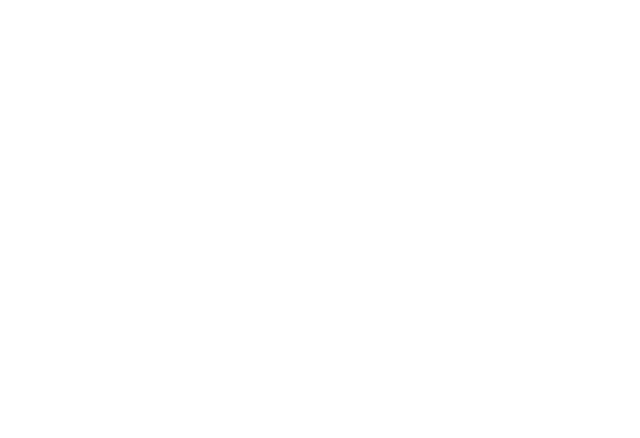
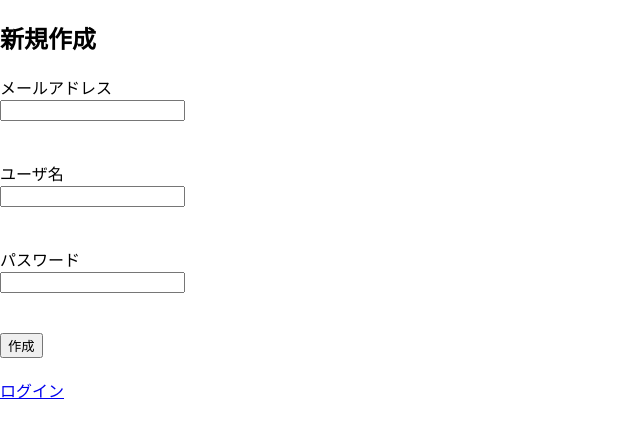
Before and after one commit to tasou-1109/dieter, a React (Create React App) app: page /SignUp in a window 1280 px wide. Before the commit this address had no page. Shown: the top 438 px of the page, without its empty margins (0-640 px from the left). Built offline with nearby package versions, Linux system fonts and the light colour scheme.

Commit message:
supabaseとの接続

```diff
--- a/package.json
+++ b/package.json
@@ -9,11 +9,14 @@
     "@fullcalendar/list": "^6.1.11",
     "@fullcalendar/react": "^6.1.11",
     "@fullcalendar/timegrid": "^6.1.11",
+    "@supabase/ssr": "^0.3.0",
+    "@supabase/supabase-js": "^2.43.2",
     "@testing-library/jest-dom": "^5.17.0",
     "@testing-library/react": "^13.4.0",
     "@testing-library/user-event": "^13.5.0",
     "react": "^18.2.0",
     "react-dom": "^18.2.0",
+    "react-hook-form": "^7.51.4",
     "react-router-dom": "^6.22.3",
     "react-scripts": "5.0.1",
     "sass": "^1.71.1",
--- a/src/Router/Router.jsx
+++ b/src/Router/Router.jsx
@@ -2,13 +2,42 @@
 import { BrowserRouter, Route, Routes } from "react-router-dom";
 import { Home } from "../pages/Home";
 import { Set } from "../pages/Set";
+import { LogIn } from "../auth/LogIn";
+import { SignUp } from "../auth/SignUp";
+
+import { supabase } from "../supabase";
 
 export const Router = () => {
+  const auth = supabase.auth.getSession();
+
   return (
     <BrowserRouter>
       <Routes>
-        <Route path="/dieter" element={<Home />} />
-        <Route path="/dieter/Set/:date" element={<Set />} />
+        <Route path="/login" element={<LogIn />} />
+        <Route path="/SignUp" element={<SignUp />} />
+        {auth ? (
+          <>
+            <Route path="/" element={<Home />} />
+            <Route path="/Set/:date" element={<Set />} />
+          </>
+        ) : (
+          <>
+            <Route path="/login" element={<LogIn />} />
+            <Route path="/SignUp" element={<SignUp />} />
+          </>
+        )}
+
+        {/* {auth ? (
+          <>
+            <Route path="/dieter" element={<Home />} />
+            <Route path="/dieter/Set/:date" element={<Set />} />
+          </>
+        ) : (
+          <>
+            <Route path="/dieter/login" element={<LogIn />} />
+            <Route path="/dieter/SignUp" element={<SignUp />} />
+          </>
+        )} */}
       </Routes>
     </BrowserRouter>
   );
--- /dev/null
+++ b/src/auth/LogIn.jsx
@@ -0,0 +1,121 @@
+import React, { useState, useEffect } from "react";
+// import axios from "axios";
+// import { useCookies } from "react-cookie";
+import { useNavigate, Link, Navigate } from "react-router-dom";
+import { useForm } from "react-hook-form";
+import "./login.scss";
+import { supabase } from "../supabase";
+
+export const LogIn = () => {
+  const [session, setSession] = useState(null);
+
+  useEffect(() => {
+    setSession(supabase.auth.getSession());
+    supabase.auth.onAuthStateChange((event, session) => {
+      setSession(session);
+    });
+  }, []);
+
+  //ページ移動用
+  const nav = useNavigate();
+
+  const auth = supabase.auth.getSession();
+
+  //状態管理
+  // const [, setCookie] = useCookies();
+  // const [, setToken] = useState();
+  //バリデーション
+  const {
+    register,
+    handleSubmit,
+    reset,
+    formState: { errors },
+  } = useForm();
+
+  //ユーザ情報
+  const [mail, setMail] = useState("");
+  const [password, setPassword] = useState("");
+
+  //エラー
+  const [logError, setLogError] = useState();
+
+  const handleMailChange = (e) => setMail(e.target.value);
+  const handlePasswordChange = (e) => setPassword(e.target.value);
+
+  const onLogIn = () => {
+    reset();
+
+    //APIへ送るデータセット
+    const data = {
+      email: mail,
+      password: password,
+    };
+
+    //APIへのデータ送信
+  };
+  if (auth) return <Navigate to="/" />;
+
+  return (
+    <div>
+      <main className="login">
+        <h2>ログイン</h2>
+        <p id="error">{logError}</p>
+
+        <form onSubmit={handleSubmit(onLogIn)} className="login-Form">
+          <label>メールアドレス</label>
+          <br />
+          <input
+            {...register("mail", {
+              pattern: {
+                value: /\S+@\S+\.\S+/,
+                message: "メールアドレスの形式が違います",
+              },
+            })}
+            id="login-Form__email-Set"
+            type="text"
+            onChange={(e) => handleMailChange(e)}
+            aria-label="mailLog"
+          />
+          <div id="login-Form__errorM">
+            {errors.mail && <span>{errors.mail.message}</span>}
+          </div>
+          <br />
+          <br />
+          <label>パスワード</label>
+          <br />
+          <input
+            {...register("password", {
+              minLength: {
+                value: 8,
+                message: "8文字以上24文字以下にしてください",
+              },
+              maxLength: {
+                value: 24,
+                message: "8文字以上24文字以下にしてください",
+              },
+              pattern: {
+                value: /^[a-zA-Z0-9.?/-]/,
+                message: "パスワードの形式が違います",
+              },
+            })}
+            id="login-Form__password-Set"
+            type="text"
+            onChange={(e) => handlePasswordChange(e)}
+            aria-label="passLog"
+          />
+          <div id="login-Form__errorP">
+            {errors.password && <span>{errors.password.message}</span>}
+          </div>
+          <br />
+          <br />
+          <input type="submit" id="login-Form__login-Button" value="ログイン" />
+        </form>
+
+        <br />
+        <Link to="/signup">新規作成</Link>
+      </main>
+    </div>
+  );
+};
+
+export default LogIn;
--- /dev/null
+++ b/src/auth/SignUp.jsx
@@ -0,0 +1,173 @@
+import axios from "axios";
+import React, { useState } from "react";
+import { useNavigate, Navigate, Route } from "react-router-dom";
+import { Link } from "react-router-dom";
+import { useForm } from "react-hook-form";
+import Compressor from "compressorjs";
+import "./signup.scss";
+import { supabase } from "../supabase.js";
+
+export const SignUp = () => {
+  //ページ移動用
+  const nav = useNavigate();
+
+  //状態関係
+  const auth = supabase.auth.getSession(); //画像格納用multipart/form-data
+  // const icon = new FormData();
+
+  //バリデーション用
+  const {
+    register,
+    handleSubmit,
+    reset,
+    formState: { errors },
+  } = useForm();
+
+  //ユーザ情報
+  const [mail, setMail] = useState("");
+  const [name, setName] = useState("");
+  const [password, setPassword] = useState("");
+
+  //エラー
+  const [signError, setSignError] = useState("");
+
+  //入力情報登録
+  const handleMailChange = (e) => setMail(e.target.value);
+  const handleNameChange = (e) => setName(e.target.value);
+  const handlePasswordChange = (e) => setPassword(e.target.value);
+
+  //アイコン画像の圧縮とAPIへの画像送信
+  // const handleIconSet = (e) => {
+  //   const data = e.target.files[0];
+
+  //   new Compressor(data, {
+  //     quality: 0.6,
+  //     success(result) {
+  //       icon.append("icon", result);
+  //     },
+  //     error(err) {
+  //       console.log("アイコンの設定に失敗しました" + err);
+  //     },
+  //   });
+  // };
+
+  //作成ボタン押下処理
+  const onSignUp = () => {
+    reset();
+
+    //APIに送るデータのセット
+    const apidata = {
+      email: mail,
+      name: name,
+      password: password,
+    };
+
+    //APIにデータ送信
+
+    //既に登録済みだった時の処理
+    if (auth) return <Route element={<Navigate to="/" />}></Route>;
+  };
+
+  return (
+    <div>
+      <main className="main">
+        <h2>新規作成</h2>
+        <p className="error-Mes">{signError}</p>
+
+        <form onSubmit={handleSubmit(onSignUp)} className="signup-Form">
+          <label>メールアドレス</label>
+          <br />
+          <input
+            {...register("mail", {
+              required: "メアドを入力してください",
+              pattern: {
+                value: /\S+@\S+\.\S+/,
+                message: "メールアドレスの形式が違います",
+              },
+            })}
+            className="signup-Form__mail-log"
+            type="text"
+            onChange={(e) => handleMailChange(e)}
+          />
+          <div id="signup-Form__error_mail">
+            {errors.mail && <span>{errors.mail.message}</span>}
+          </div>
+          <br />
+
+          <br />
+          <label>ユーザ名</label>
+          <br />
+          <input
+            {...register("name", {
+              required: "名前を入力してください",
+              minLength: { value: 2, message: "2文字以上にしてください" },
+            })}
+            className="signup-Form__user-Set"
+            type="text"
+            onChange={(e) => handleNameChange(e)}
+            id="signup-Form__name-Set"
+          />
+          <div id="signup-Form__error_name">
+            {errors.name && <span>{errors.name.message}</span>}
+          </div>
+          <br />
+
+          <br />
+          <label>パスワード</label>
+          <br />
+
+          <input
+            {...register("password", {
+              required: "パスワードを入力してください",
+              minLength: {
+                value: 8,
+                message: "8文字以上24文字以下にしてください",
+              },
+              maxLength: {
+                value: 24,
+                message: "8文字以上24文字以下にしてください",
+              },
+              pattern: {
+                value: /^[a-zA-Z0-9.?/-]/,
+                message: "パスワードの形式が違います",
+              },
+            })}
+            className="signup-Form__pass-Set"
+            type="password"
+            onChange={(e) => handlePasswordChange(e)}
+          />
+          <div id="signup-Form__error_pass">
+            {errors.password && <span>{errors.password.message}</span>}
+          </div>
+          <br />
+
+          {/* <br />
+          <label className="signup-Form__icon">アイコン設定</label>
+          <br />
+
+          <input
+            className="signup-Form__icon-Set"
+            type="file"
+            id="icon"
+            accept=".jpg,.png"
+            onChange={(e) => handleIconSet(e)}
+          />
+          <br /> */}
+
+          <br />
+          <input
+            type="submit"
+            value="作成"
+            id="signup-Form__sign-Button"
+          ></input>
+        </form>
+        <br />
+        <Link to="/login" id="link-Log">
+          ログイン
+        </Link>
+      </main>
+    </div>
+  );
+};
+
+export default SignUp;
--- a/src/pages/Home.jsx
+++ b/src/pages/Home.jsx
@@ -3,8 +3,10 @@
 import { Training } from "./Training";
 import { Yotei } from "./Yotei";
 import "./home.scss";
+import { supabase } from "../supabase";
 
 export const Home = () => {
+  console.log(supabase.auth.getSession());
   return (
     <div>
       <main className="main">
--- a/src/pages/Set.jsx
+++ b/src/pages/Set.jsx
@@ -7,8 +7,10 @@
   const [gtai, setGtai] = useState(70);
 
   const [kin, setKin] = useState([]);
-  const [tai, settai] = useState(70);
+  const [tai, setTai] = useState(70);
   const [meet, setMeet] = useState();
+
+  //ここでuseEffectを使用しデータ取得する
 
   return (
     <div className="set-main">
--- a/src/pages/Training.jsx
+++ b/src/pages/Training.jsx
@@ -1,9 +1,12 @@
 import React, { useState } from "react";
+import { supabase } from "../supabase";
 
 export const Training = () => {
   const [kin, setKin] = useState([]);
   const [meat, setMeat] = useState([]); //のちのちAPIでデータを取得する。もしデータが存在しない場合は空で出力する
   const [tai, setTai] = useState(70);
+
+  //ここでuseEffectを使用しデータを取得する
 
   return (
     <>
--- a/src/pages/Yotei.jsx
+++ b/src/pages/Yotei.jsx
@@ -9,7 +9,7 @@
 
   const handleEventSerect = (e) => {
     const date = e;
-    nav(`/dieter/Set/${date}`);
+    nav(`/Set/${date}`);
     // console.log(e);
   };
 
--- /dev/null
+++ b/src/supabase.js
@@ -0,0 +1,10 @@
+import { createClient } from "@supabase/supabase-js";
+
+// const supabaseUrl = process.env.PUBLIC_SUPABASE_URL;
+// const supabaseKey = process.env.PUBLIC_SUPABASE_ANON_KEY;
+
+const supabaseUrl = "https://aelamqkxybedexzigjni.supabase.co";
+const supabaseKey =
+  "eyJhbGciOiJIUzI1NiIsInR5cCI6IkpXVCJ9.eyJpc3MiOiJzdXBhYmFzZSIsInJlZiI6ImFlbGFtcWt4eWJlZGV4emlnam5pIiwicm9sZSI6ImFub24iLCJpYXQiOjE3MTczNzY3MTQsImV4cCI6MjAzMjk1MjcxNH0.jcdc3GwjEobF3bcpsU6hGHcRPqoaKKz5-Mkfo8HA2Lc";
+
+export const supabase = createClient(supabaseUrl, supabaseKey);
```
Also changed, not shown: src/auth/login.scss (added), src/auth/signup.scss (added), src/header/Header.jsx (line endings or trailing spaces), 2 other files (tests, documents, lock files or other folders).
